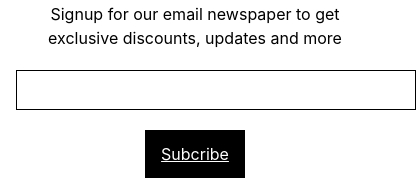
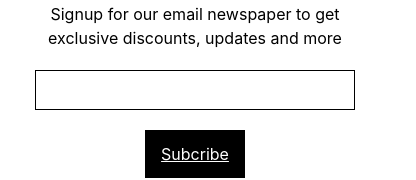
Before and after one commit to saik2004/Greenden-Tailwind-Css, a website: page index.html in a window 390 px wide. Shown: the part 2836-3016 px from the top of the page, 416 px wide, since content can reach past the window. Drawn offline with Linux system fonts and the light colour scheme.

Commit message:
updated index.html

```diff
--- a/index.html
+++ b/index.html
@@ -234,7 +234,7 @@
       <p>Signup for our email newspaper to get exclusive discounts, updates and more</p>
 
       <div class="mt-5">
-        <input type="text" class="h-10 w-100 border border-black p-2 md:w-300 md:h-15">
+        <input type="text" class="h-10 w-80 border border-black p-2 md:w-300 md:h-15">
       </div>
 
       <button class="bg-black text-white py-3 px-4 mt-5 underline">Subcribe</button>
```
Also changed, not shown: src/output.css.
